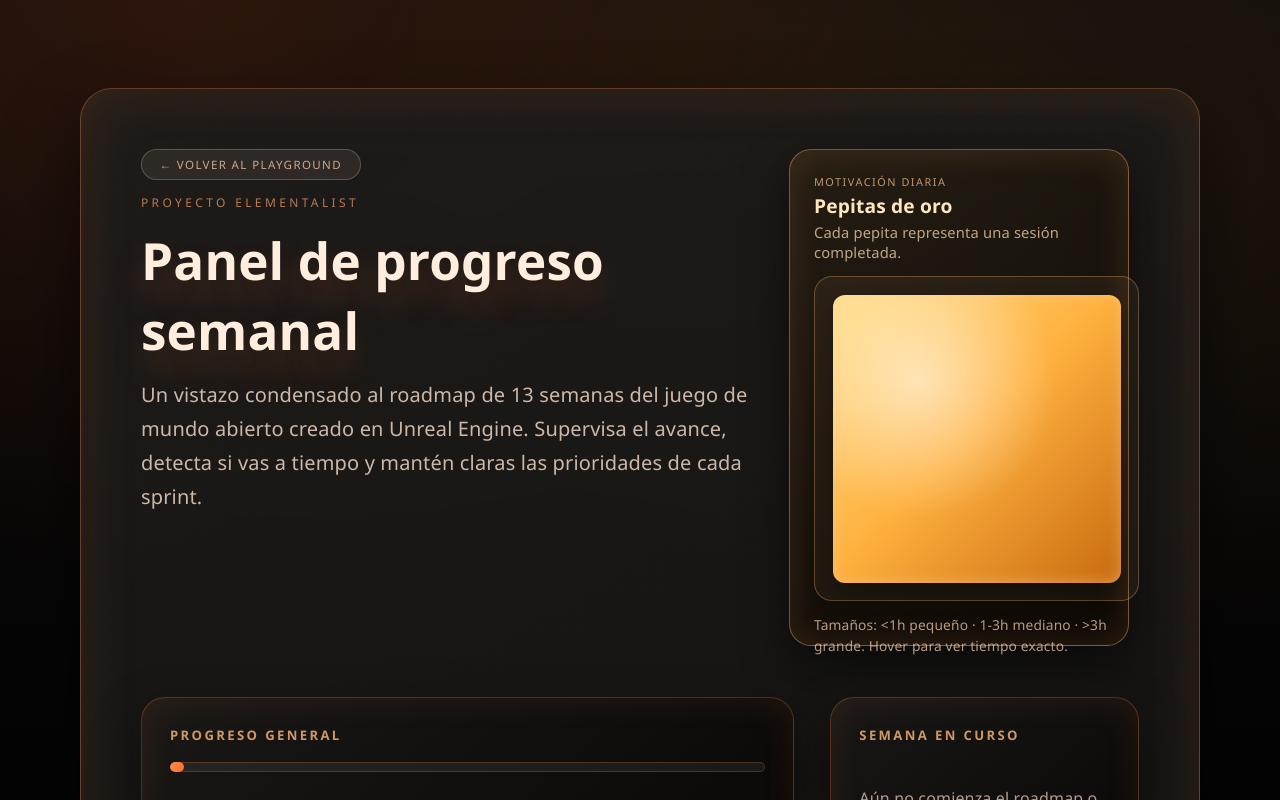
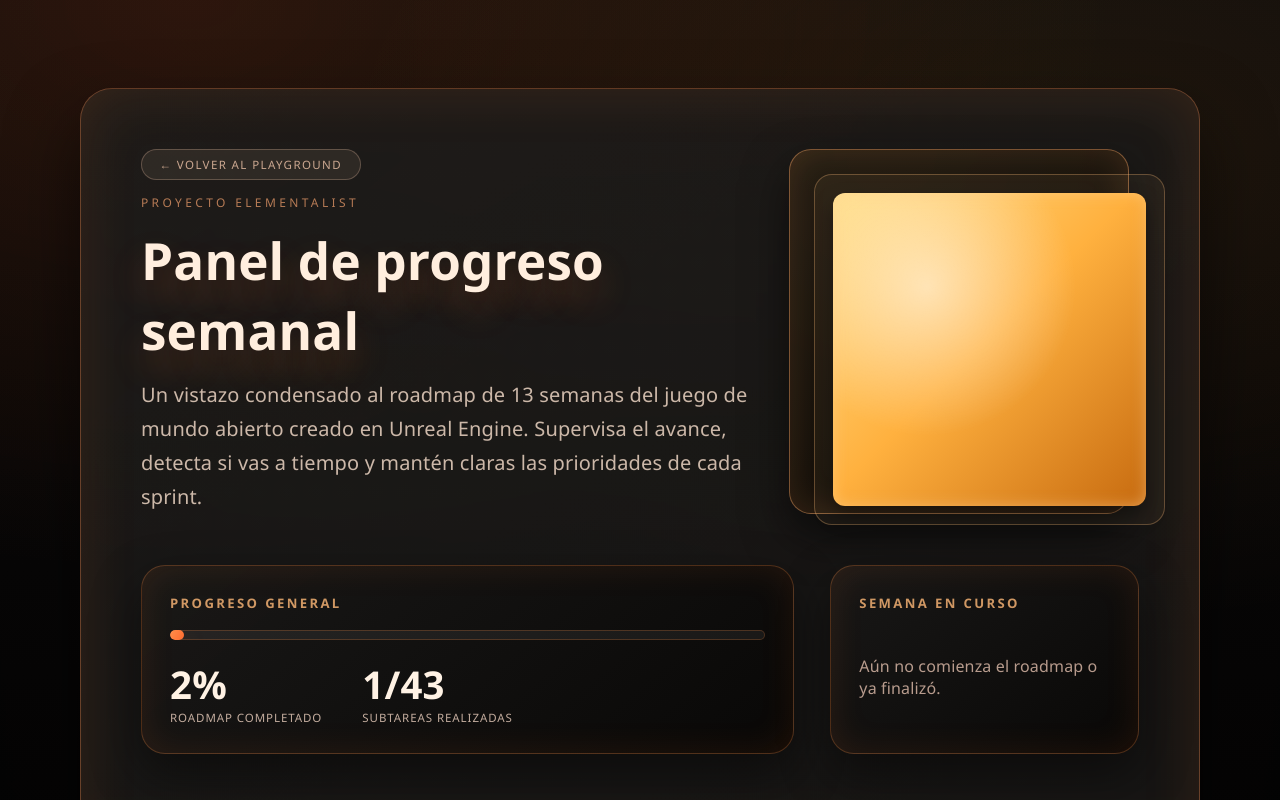
Before and after one commit to Rodrigoplk/frontiers, a Next.js app: page /elementalist in a window 1280 px wide. Shown: the top 800 px of the page. Built offline with nearby package versions, Linux system fonts and the light colour scheme.

Commit message:
Remove motivation header and legend from nugget board
Removed daily motivation section and legend from nugget board.

```diff
--- a/app/elementalist/page.js
+++ b/app/elementalist/page.js
@@ -283,13 +283,6 @@ export default function ElementalistPage() {
           </header>
 
           <aside className="elementalist-nugget-board" aria-label="Sesiones de progreso">
-            <div className="nugget-board__header">
-              <p className="nugget-board__eyebrow">motivación diaria</p>
-              <h2 className="nugget-board__title">Pepitas de oro</h2>
-              <p className="nugget-board__subtitle">
-                Cada pepita representa una sesión completada.
-              </p>
-            </div>
             <div className="nugget-board__grid" role="list">
               {sessionLogs.map((session) => {
                 const size = getNuggetSize(session.minutes);
@@ -305,10 +298,6 @@ export default function ElementalistPage() {
                 );
               })}
             </div>
-            <p className="nugget-board__legend">
-              Tamaños: &lt;1h pequeño · 1-3h mediano · &gt;3h grande. Hover para
-              ver tiempo exacto.
-            </p>
           </aside>
         </div>
 
```
